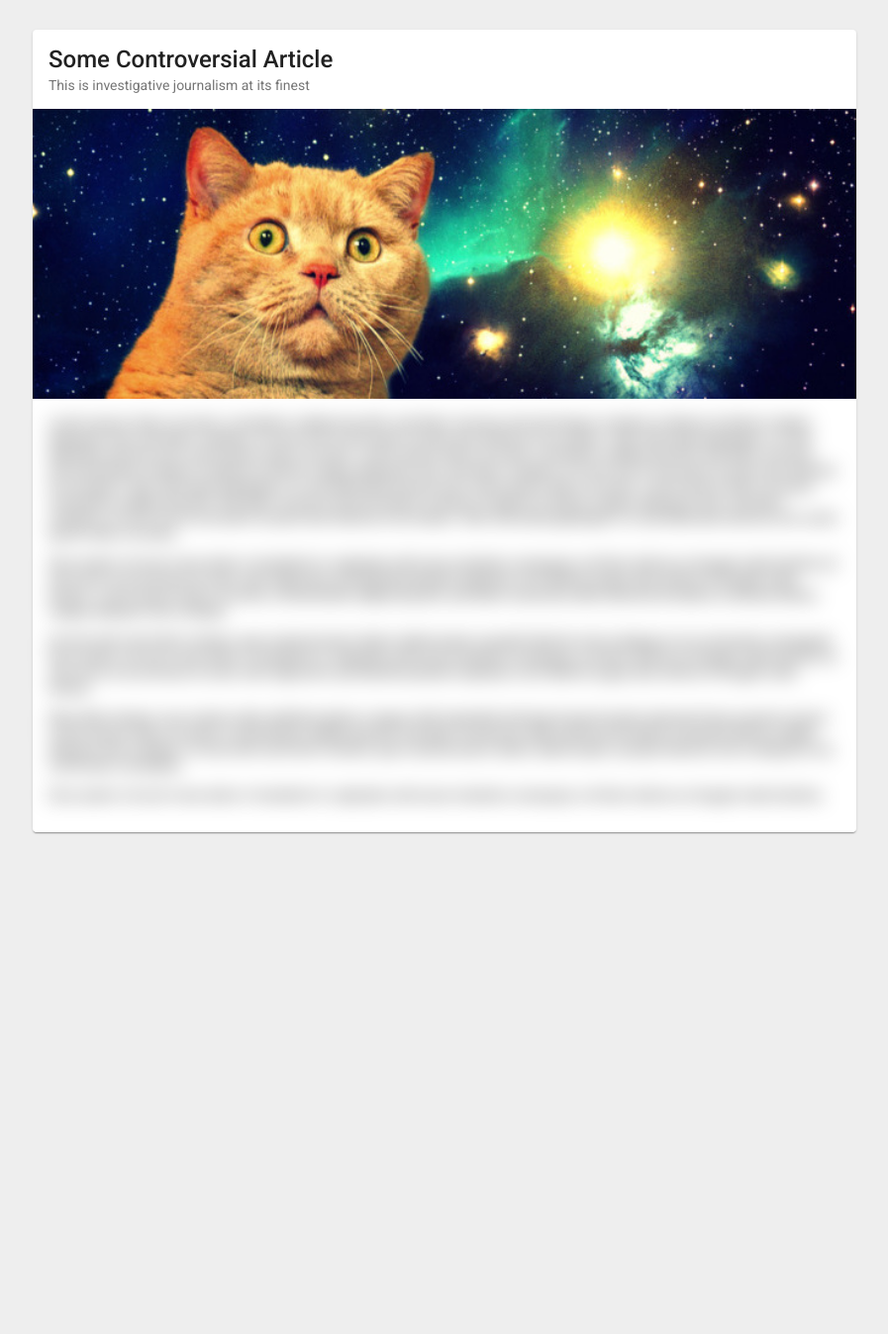
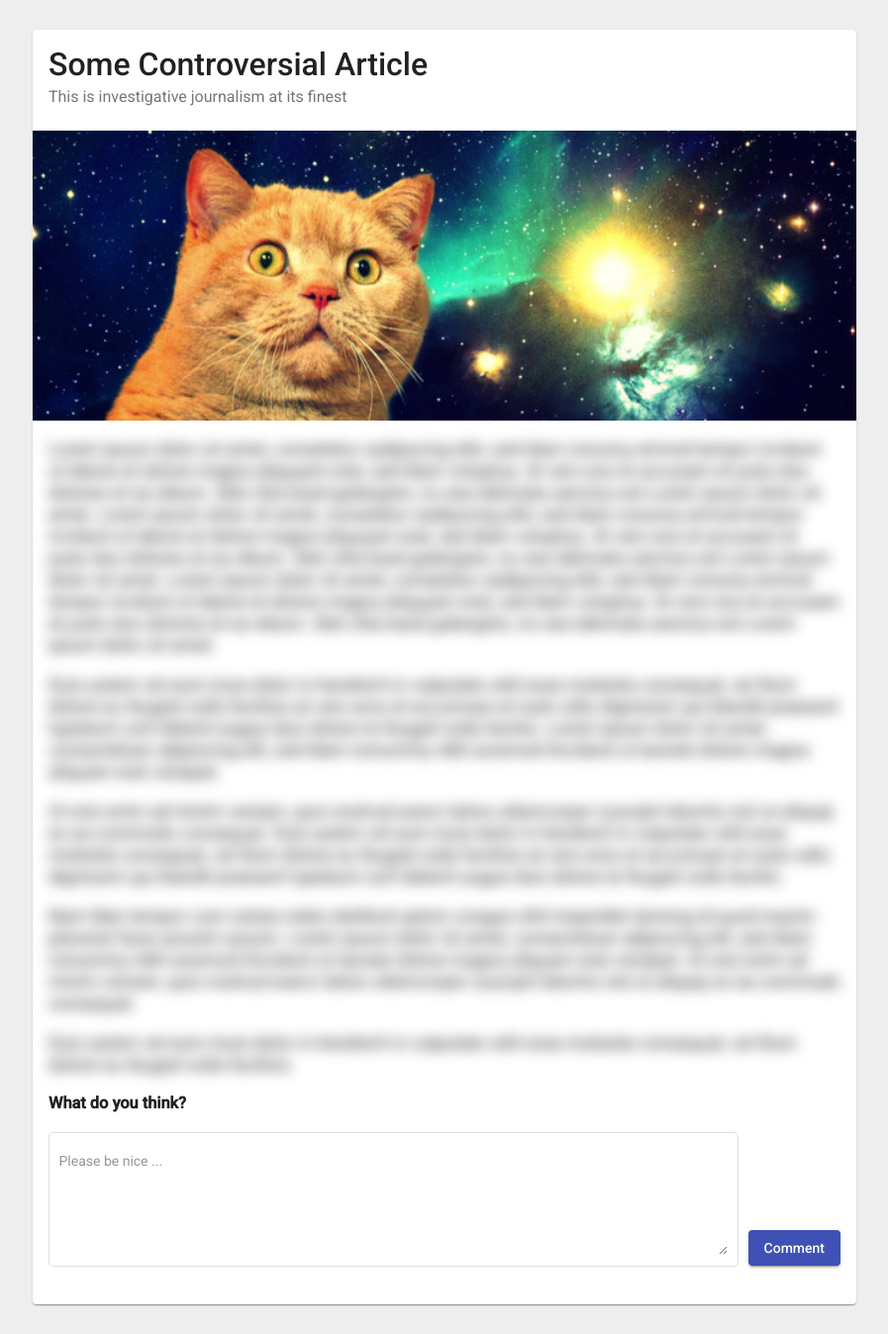
Before and after one commit to stromhalm/ki-knigge, an Angular app: page / in a window 1280 px wide. Shown: the whole page at 99% size, without its empty margins (191-1088 px from the left). Before the commit the page ends 871 px from the top, so only its background shows below. Built offline with nearby package versions, Linux system fonts and the light colour scheme.

Commit message:
Added forum component

```diff
--- a/src/app/app.component.css
+++ b/src/app/app.component.css
@@ -7,6 +7,18 @@
     margin: 0 auto;
 }
 
+mat-card-title {
+    font-size: 2em;
+    font-weight: 500;
+}
+
+mat-card-subtitle {
+    font-size: 1em;
+    margin-bottom: 25px;
+}
+
 .article-text {
-    filter: blur(10px);
+    font-size: 18px;
+    line-height: 22px;
+    filter: blur(7px);
 }
--- a/src/app/app.component.html
+++ b/src/app/app.component.html
@@ -21,6 +21,7 @@
                 Duis autem vel eum iriure dolor in hendrerit in vulputate velit esse molestie consequat, vel illum dolore eu feugiat nulla facilisis.
             </p>
           </div>
+          <ki-forum></ki-forum>
         </mat-card-content>
     </mat-card>
 </div>
--- a/src/app/app.component.ts
+++ b/src/app/app.component.ts
@@ -1,5 +1,6 @@
 import { Component } from '@angular/core';
 import { MatCardModule } from '@angular/material/card';
+import { KiForumComponent } from './ki-forum/ki-forum.component'
 
 @Component({
   selector: 'app-root',
--- /dev/null
+++ b/src/app/ki-forum/ki-forum.component.css
@@ -0,0 +1,12 @@
+.comment-input {
+    width: 100%;
+}
+
+.comment-input-textarea {
+    min-height: 100px;
+}
+
+.comment-submit {
+    margin-left: 10px;
+    margin-bottom: 23px;
+}
--- /dev/null
+++ b/src/app/ki-forum/ki-forum.component.html
@@ -0,0 +1,10 @@
+
+<h3>What do you think?</h3>
+<form class="example-form" fxLayout="row">
+    <mat-form-field class="comment-input" appearance="outline" flex>
+        <textarea matInput placeholder="Please be nice ..." class="comment-input-textarea"></textarea>
+    </mat-form-field>
+    <div fxLayout="column" fxLayoutAlign="end">
+        <button mat-raised-button color="primary" class="comment-submit">Comment</button>
+    </div>
+</form>
--- /dev/null
+++ b/src/app/ki-forum/ki-forum.component.ts
@@ -0,0 +1,15 @@
+import { Component, OnInit } from '@angular/core';
+
+@Component({
+  selector: 'ki-forum',
+  templateUrl: './ki-forum.component.html',
+  styleUrls: ['./ki-forum.component.css']
+})
+export class KiForumComponent implements OnInit {
+
+  constructor() { }
+
+  ngOnInit() {
+  }
+
+}
--- a/src/index.html
+++ b/src/index.html
@@ -4,7 +4,7 @@
 <link href="https://fonts.googleapis.com/icon?family=Material+Icons" rel="stylesheet">
 <link href="https://fonts.googleapis.com/css?family=Roboto:300,400,500" rel="stylesheet">
   <meta charset="utf-8">
-  <title>KiKnigge</title>
+  <title>Ki-Knigge</title>
   <base href="/">
 
   <meta name="viewport" content="width=device-width, initial-scale=1">
```
Also changed, not shown: src/app/app.module.ts (+8 -3 lines), 1 other file (tests, documents, lock files or other folders).
